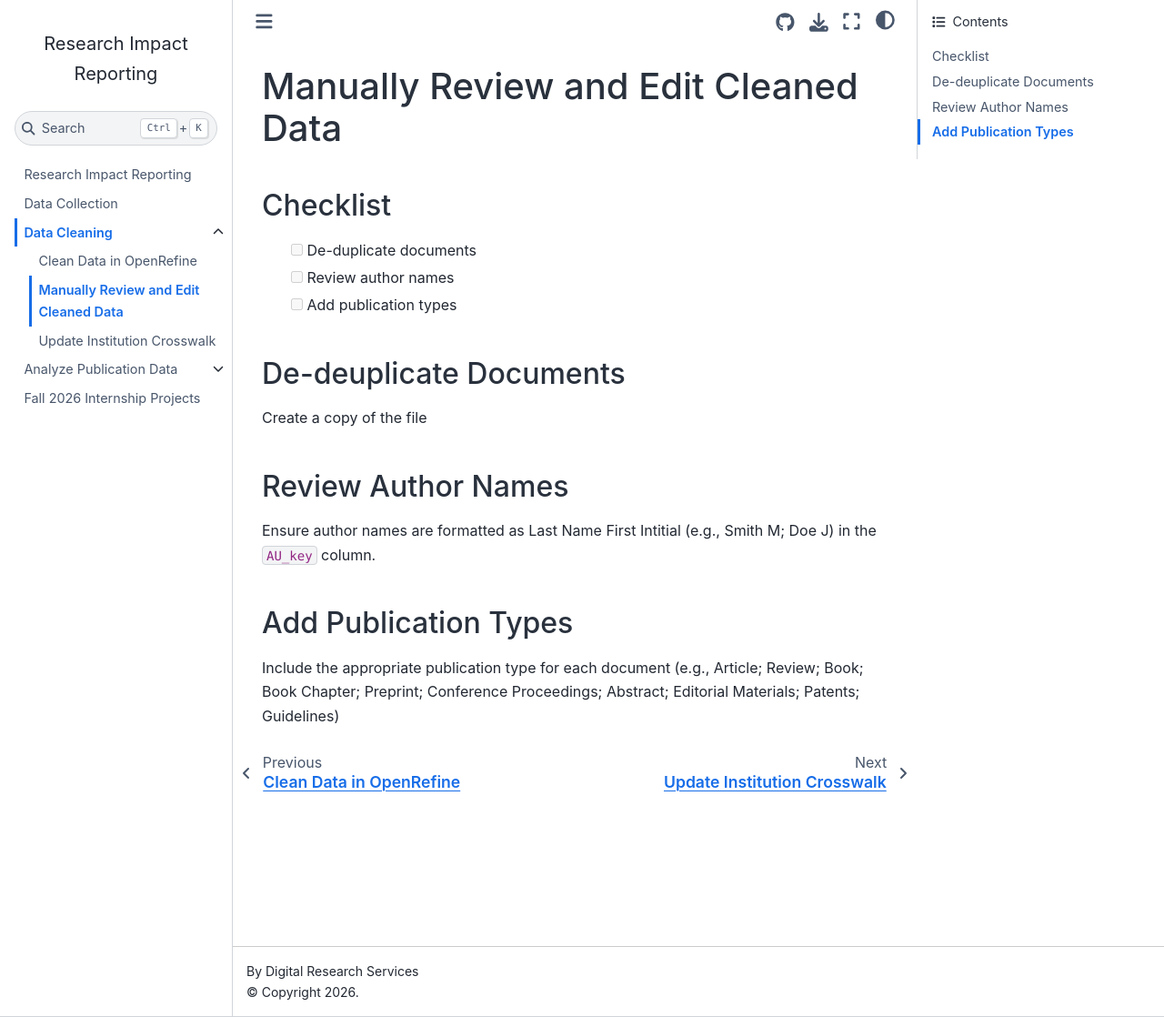
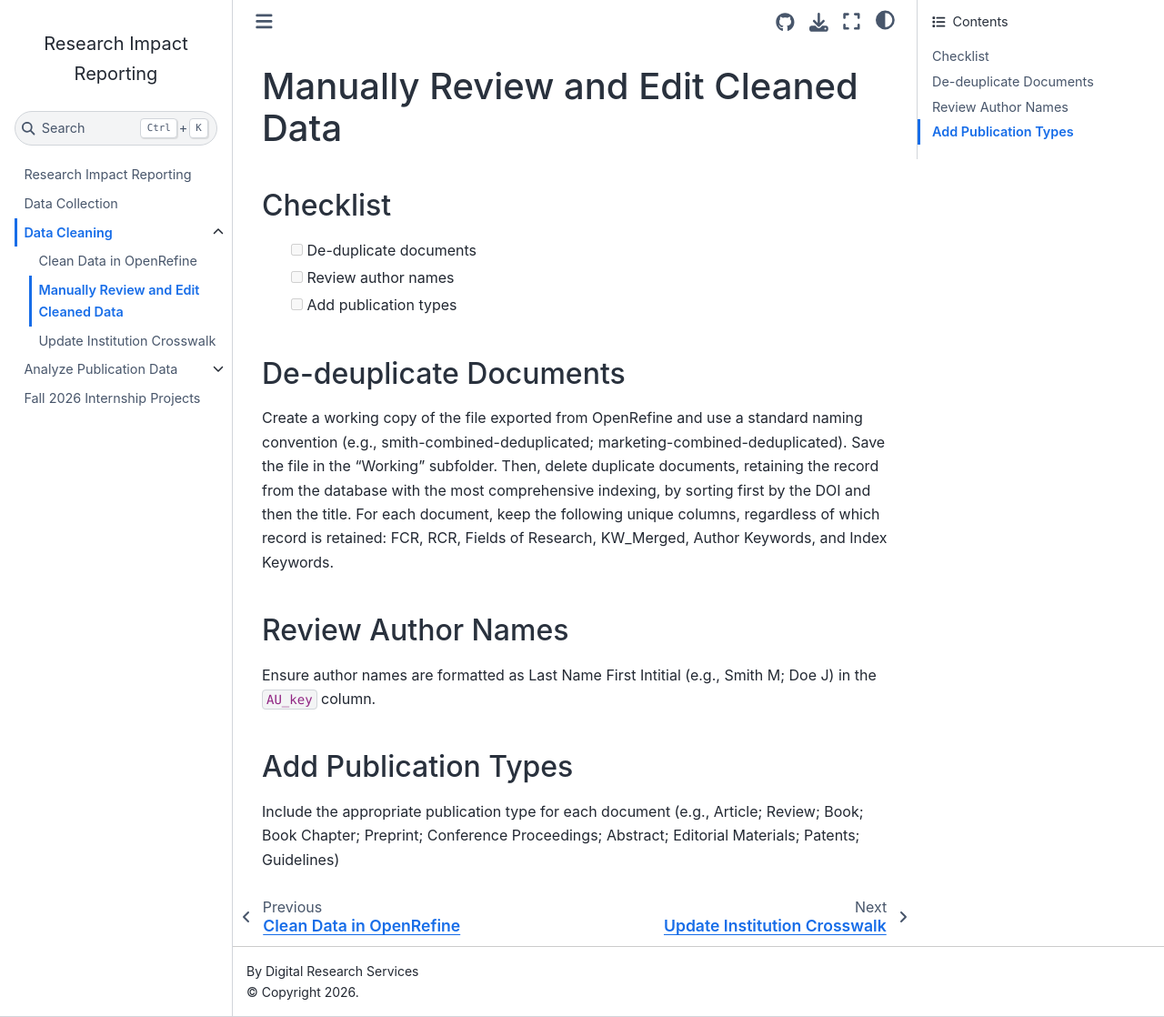
Before and after one commit to vvlooking/research-impact, a Jupyter Book: the page built from website/data-cleaning-review.md, in a window 1280 px wide and 1118 px high. Shown: the whole window at 91% size. Built offline with Jupyter Book 1.0.4 settings and Sphinx 7.4.7 and the Sphinx Book theme 1.1.4, drawn with Linux system fonts in a browser that asks for light colours.

Commit message:
Update data-cleaning-review.md

```diff
--- a/website/data-cleaning-review.md
+++ b/website/data-cleaning-review.md
@@ -6,7 +6,7 @@
 - [ ] Add publication types
 
 ## De-deuplicate Documents
-Create a copy of the file
+Create a working copy of the file exported from OpenRefine and use a standard naming convention (e.g., smith-combined-deduplicated; marketing-combined-deduplicated). Save the file in the "Working" subfolder. Then, delete duplicate documents, retaining the record from the database with the most comprehensive indexing, by sorting first by the DOI and then the title. For each document, keep the following unique columns, regardless of which record is retained: FCR, RCR, Fields of Research, KW_Merged, Author Keywords, and Index Keywords.
 
 ## Review Author Names
 Ensure author names are formatted as Last Name First Intitial (e.g., Smith M; Doe J) in the `AU_key` column.
```
